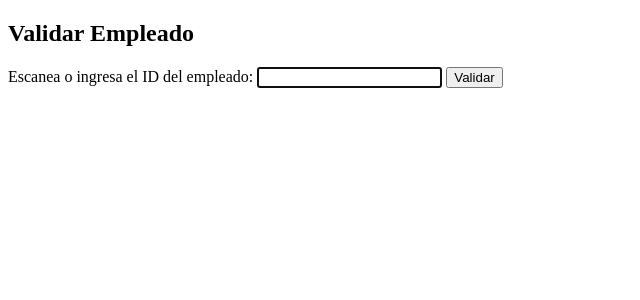
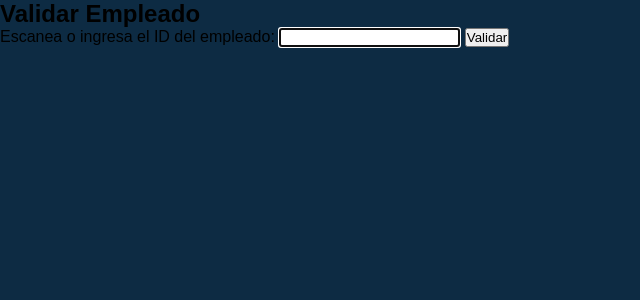
Before and after one commit to elgusdm/DB-GPOMAXIR, a Flask app: page /validar_form in a window 1280 px wide. Shown: the top 300 px of the page, without its empty margins (0-640 px from the left). Run offline with Flask 3, Linux system fonts and the light colour scheme; the visitor is signed in with stand-in values (Sample User, id 1).

Commit message:
Primera etapa validar

```diff
--- /dev/null
+++ b/static/validar_form.css
@@ -0,0 +1,44 @@
+* {
+    margin: 0;
+    padding: 0;
+    box-sizing: border-box;
+    font-family: "poppins", sans-serif;
+}
+
+:root {
+    --primary-color: #c6c3c3;
+    --second-color: #ffffff;
+    --black-color: #000000;
+}
+
+body {
+    background-color: #0d2b43;
+    background-repeat: no-repeat;
+    background-size: cover;
+    background-position: center;
+    background-attachment: fixed;
+}
+
+@media only screen and (max-width: 564px) {
+    .wrapper {
+        padding: 20px;
+    }
+
+    .login_box {
+        padding: 7.5em 1.5em 4em 1.5em;
+    }
+}
+
+@keyframes blink {
+    0% {
+        opacity: 1;
+    }
+
+    50% {
+        opacity: 0;
+    }
+
+    100% {
+        opacity: 1;
+    }
+}
--- a/templates/validar_form.html
+++ b/templates/validar_form.html
@@ -4,6 +4,7 @@
 <head>
     <meta charset="UTF-8">
     <title>Validar Empleado</title>
+    <link rel="stylesheet" href="/static/validar_form.css">
 </head>
 <body>
     <h2>Validar Empleado</h2>
```
